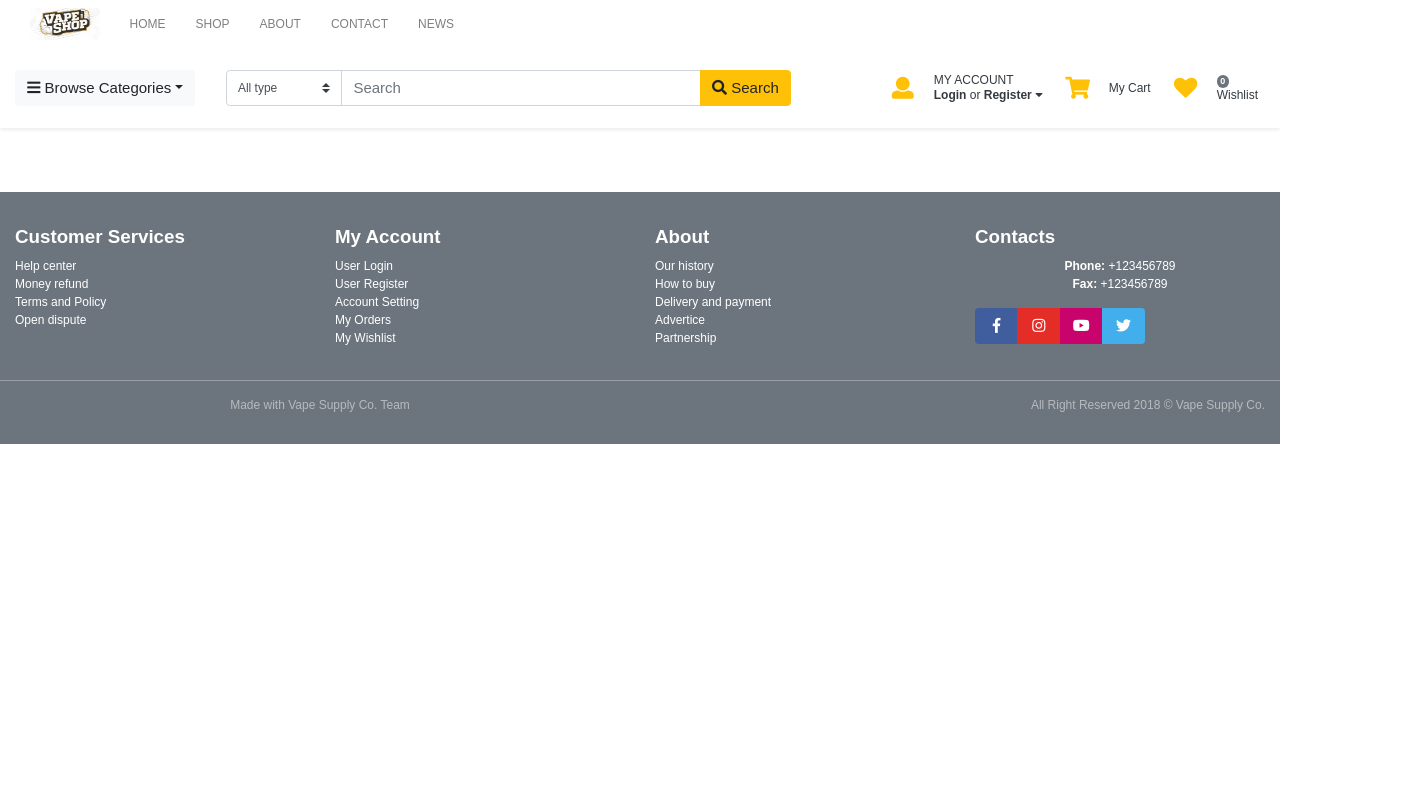
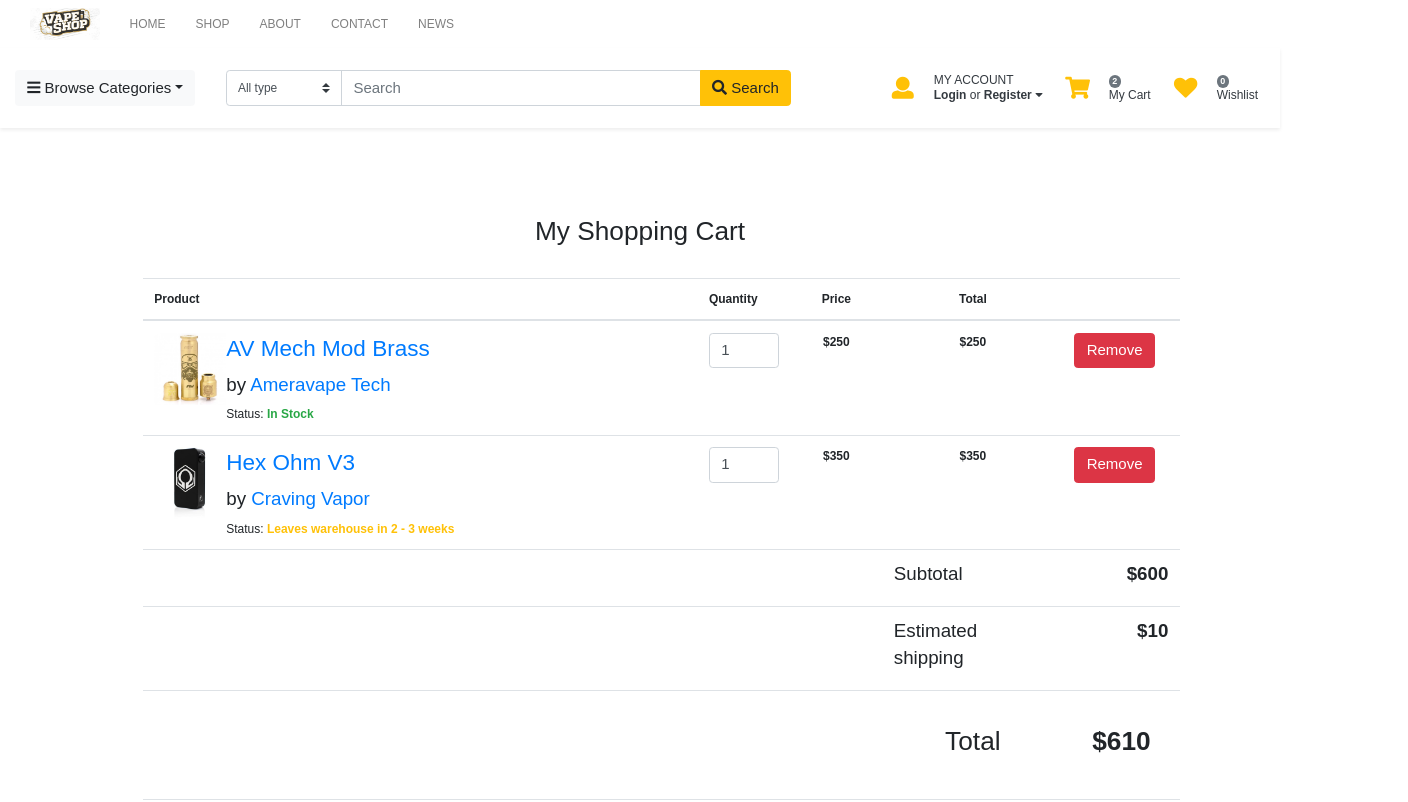
Before and after one commit to wiljodh/Front_End_JC5_WillyJodhiSangkala, a React (Create React App) app in the folder vapesupplyco/: page /MyCart in a window 1280 px wide. Shown: the top 802 px of the page, 1408 px wide, since content can reach past the window. Built offline with nearby package versions, Linux system fonts and the light colour scheme.

Commit message:
Update
Update

```diff
--- a/vapesupplyco/src/App.js
+++ b/vapesupplyco/src/App.js
@@ -8,6 +8,7 @@
 import Register from './Components/Register';
 import Login from './Components/Login';
 import ForgotAccount from './Components/ForgotAccount';
+import MyCart from './Components/MyCart';
 
 
 class App extends Component {
@@ -20,6 +21,7 @@
         <Route  path="/Register" component={Register}/>
         <Route  path="/Login" component={Login}/>
         <Route  path="/ForgotAccount" component={ForgotAccount}/>
+        <Route  path="/MyCart" component={MyCart}/>
         <Footer />
       </div>
 
--- a/vapesupplyco/src/Components/Header.js
+++ b/vapesupplyco/src/Components/Header.js
@@ -92,14 +92,16 @@
               </div>  {/* widget-header .// */}
             </div> {/* col.// */}
             <div className="col-auto">
-              <a href="index.html" className="widget-header">
+              <Link to = "/MyCart" className="widget-header">
                 <div className="icontext">
                   <div className="icon-wrap"><i className="text-warning icon-sm fa fa-shopping-cart" /></div>
                   <div className="text-wrap text-dark">
+                  <span className="small round badge badge-secondary">2</span>
+                  <br/>
                     My Cart
                   </div>
                 </div>
-              </a>
+              </Link>
             </div> {/* col.// */}
             <div className="col-auto">
               <a href="#" className="widget-header">
--- a/vapesupplyco/src/Components/MyCart.js
+++ b/vapesupplyco/src/Components/MyCart.js
@@ -2,58 +2,111 @@
 import { Link } from 'react-router-dom';
 
 
-class Login extends Component {
+class MyCart extends Component {
 
 render() {
 
 return (
 
-<div>
   <div>
-    <div className="container" style={{textAlign: 'center'}}>
-      <div className="row">
-        <div className="main">
-          <h3>Please Log-In</h3>
-          <div className="row">
-            <div className="col-xs-6 col-sm-6 col-md-6">
-              <a href="#" className="btn btn-lg btn-primary btn-block">Facebook</a>
-            </div>
-            <div className="col-xs-6 col-sm-6 col-md-6">
-              <a href="#" className="btn btn-lg btn-info btn-block">Google</a>
-            </div>
-          </div>
-          <div className="login-or">
-            <hr className="hr-or" />
-            <span className="span-or">or</span>
-          </div>
-          <form role="form">
-            <div className="form-group">
-              <label htmlFor="inputUsernameEmail">Username or email</label>
-              <input className="form-control" id="inputUsernameEmail" type="text" />
-            </div>
-            <div className="form-group">
-              <Link to ="/ForgotAccount" className="pull-right">Forgot password?</Link>
-              <label htmlFor="inputPassword">Password</label>
-              <input className="form-control" id="inputPassword" type="password" />
-            </div>
-            <div className="checkbox pull-right">
-              <label>
-                <input type="checkbox" />
-                Remember me </label>
-            </div>
-            <button type="submit" className="btn btn btn-primary">
-              Log In
-            </button>
-          </form>
-        </div>
+  <h3>My Shopping Cart</h3>
+  <div style={{marginLeft: '10%'}} className="container">
+    <div className="row">
+      <div className="col-sm-12 col-md-10 col-md-offset-1">
+        <table className="table table-hover">
+          <thead>
+            <tr>
+              <th>Product</th>
+              <th>Quantity</th>
+              <th className="text-center">Price</th>
+              <th className="text-center">Total</th>
+              <th>&nbsp;</th>
+            </tr>
+          </thead>
+          <tbody>
+            <tr>
+              <td className="col-sm-8 col-md-6">
+                <div className="media">
+                  <a className="thumbnail pull-left" href="#"> <img src="./images/items/3.jpg" style={{width: 72, height: 72}} /></a>
+                  <div className="media-body">
+                    <h4 className="media-heading"><a href="#">AV Mech Mod Brass</a></h4>
+                    <h5 className="media-heading"> by <a href="#">Ameravape Tech</a></h5>
+                    <span>Status: </span><span className="text-success"><strong>In Stock</strong></span>
+                  </div>
+                </div></td>
+              <td className="col-sm-1 col-md-1" style={{textAlign: 'center'}}>
+                <input className="form-control" id="exampleInputEmail1" defaultValue={1} type="email" />
+              </td>
+              <td className="col-sm-1 col-md-1 text-center"><strong>$250</strong></td>
+              <td className="col-sm-1 col-md-1 text-center"><strong>$250</strong></td>
+              <td className="col-sm-1 col-md-1">
+                <button type="button" className="btn btn-danger">
+                  <span className="glyphicon glyphicon-remove" /> Remove
+                </button></td>
+            </tr>
+            <tr>
+              <td className="col-md-6">
+                <div className="media">
+                  <a className="thumbnail pull-left" href="#"> <img className="media-object" src="./images/items/6.jpg" style={{width: 72, height: 72}} /> </a>
+                  <div className="media-body">
+                    <h4 className="media-heading"><a href="#">Hex Ohm V3</a></h4>
+                    <h5 className="media-heading"> by <a href="#">Craving Vapor</a></h5>
+                    <span>Status: </span><span className="text-warning"><strong>Leaves warehouse in 2 - 3 weeks</strong></span>
+                  </div>
+                </div></td>
+              <td className="col-md-1" style={{textAlign: 'center'}}>
+                <input className="form-control" id="exampleInputEmail1" defaultValue={1} type="email" />
+              </td>
+              <td className="col-md-1 text-center"><strong>$350</strong></td>
+              <td className="col-md-1 text-center"><strong>$350</strong></td>
+              <td className="col-md-1">
+                <button type="button" className="btn btn-danger">
+                  <span className="glyphicon glyphicon-remove" /> Remove
+                </button></td>
+            </tr>
+            <tr>
+              <td> &nbsp; </td>
+              <td> &nbsp; </td>
+              <td> &nbsp; </td>
+              <td><h5>Subtotal</h5></td>
+              <td className="text-right"><h5><strong>$600</strong></h5></td>
+            </tr>
+            <tr>
+              <td> &nbsp; </td>
+              <td> &nbsp; </td>
+              <td> &nbsp; </td>
+              <td><h5>Estimated shipping</h5></td>
+              <td className="text-right"><h5><strong>$10</strong></h5></td>
+            </tr>
+            <tr>
+              <td> &nbsp; </td>
+              <td> &nbsp; </td>
+              <td> &nbsp; </td>
+              <td><h3>Total</h3></td>
+              <td className="text-right"><h3><strong>$610</strong></h3></td>
+            </tr>
+            <tr>
+              <td> &nbsp; </td>
+              <td> &nbsp; </td>
+              <td> &nbsp; </td>
+              <td>
+                <button type="button" className="btn btn-default">
+                  <span className="glyphicon glyphicon-shopping-cart" /> Continue Shopping
+                </button></td>
+              <td>
+                <button type="button" className="btn btn-success">
+                  Checkout <span className="glyphicon glyphicon-play" />
+                </button></td>
+            </tr>
+          </tbody>
+        </table>
       </div>
     </div>
   </div>
-  <hr />
 </div>
 
         );
     }
 }
 
-export default Login;
+export default MyCart;
```
